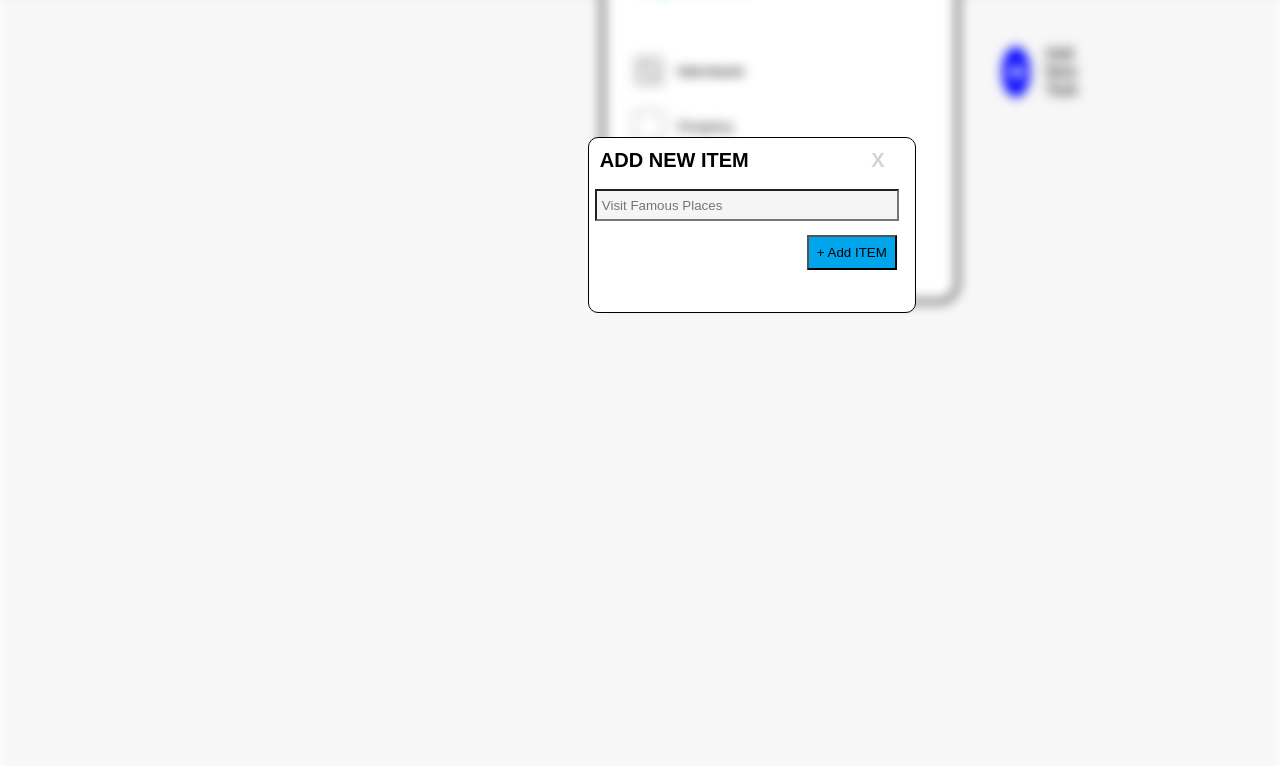
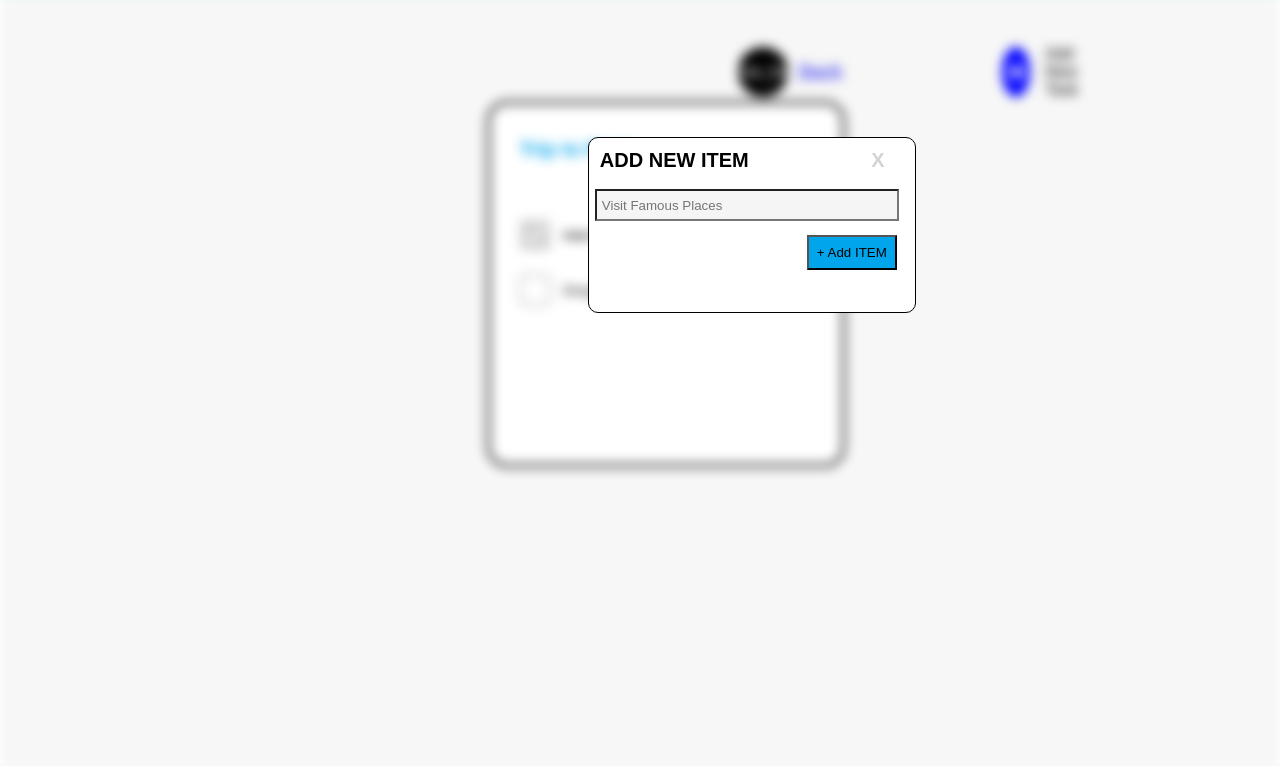
Before and after one commit to Yajat541/css-project1, a plain HTML site: page index4.html in a window 1280 px wide. Shown: the part 97-863 px from the top of the page. Drawn offline with Linux system fonts and the light colour scheme.

Commit message:
final commit

```diff
--- a/index4.html
+++ b/index4.html
@@ -32,8 +32,8 @@
           </div>
     </a>
 
-          <div class="lowercontainer mid">
-          <div class="lbox lboxlast">
+          <div class="lastpage">
+          <div class="lbox">
             <div class="headingtext">Trip to Paris</div>
             <hr color="white">
             <div class="form">
--- a/style.css
+++ b/style.css
@@ -9,6 +9,7 @@
     display: flex;
     padding: 20px 108px;
     border: 2px solid white;
+    position: relative;
 }
 .blue{
     color:#00A5EC;
@@ -192,8 +193,15 @@ text-decoration: line-through;
 .arrangebox{
     margin: -10px 127px;
 }
-.lboxlast{
+/* .lboxlast{
     position: absolute;
     top: -184px;
     left: -144px;
+} */
+.lastpage{
+    display:flex;
+    justify-content: center;
+    position: relative;
+    top: 8%;
+    left: 2%;
 }
```
Also changed, not shown: index.html (+2 -1 lines).
